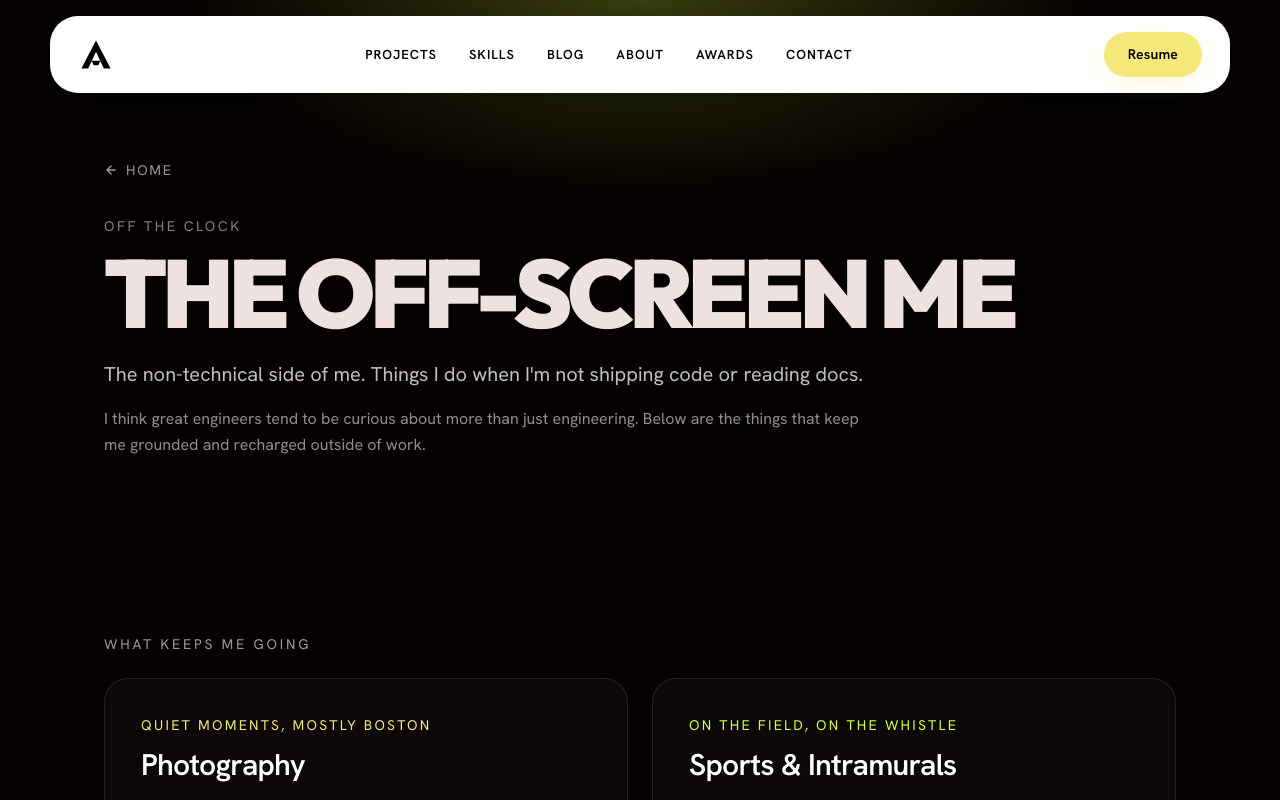
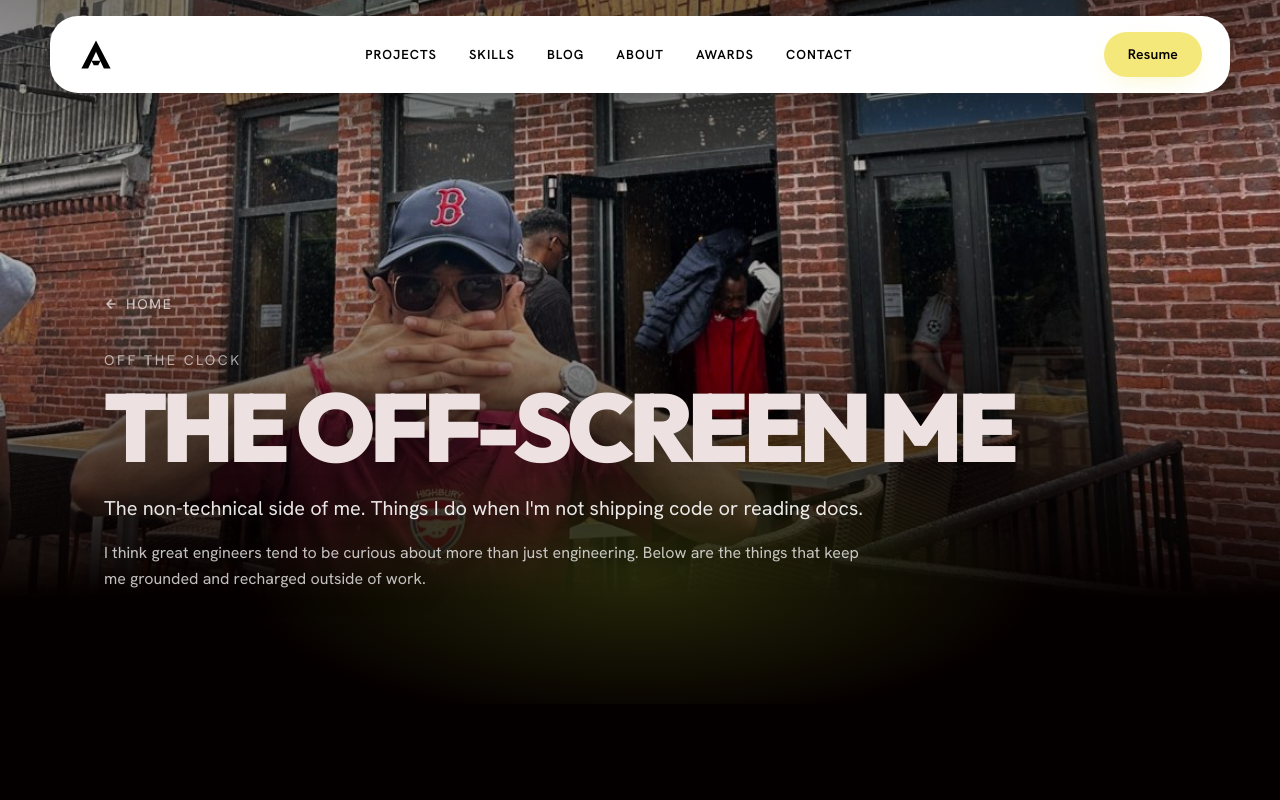
Before and after one commit to anuragpatwardhan/anuragpatwardhan.github.io, a Next.js app: page /personal in a window 1280 px wide. Shown: the top 800 px of the page. Built offline with nearby package versions, Linux system fonts and the light colour scheme.

Commit message:
feat: add hero photo background to personal page with gradient overlay

```diff
--- a/src/app/personal/page.tsx
+++ b/src/app/personal/page.tsx
@@ -1,3 +1,4 @@
+import Image from "next/image";
 import Link from "next/link";
 import Reveal from "@/components/motion/Reveal";
 import { personalIntro, interests, communitySnapshot } from "@/data/personal";
@@ -10,31 +11,51 @@ export const metadata = {
 export default function PersonalPage() {
   return (
     <main className="bg-[#050000] text-white">
-      <section className="relative pt-32 pb-16 md:pt-40 md:pb-20 overflow-hidden">
-        <div className="pointer-events-none absolute inset-0 opacity-25 [background:radial-gradient(60%_60%_at_50%_0%,#d8ff3a_0%,transparent_60%)]" />
-        <div className="relative max-w-6xl mx-auto px-6 md:px-10">
+      <section className="relative isolate pt-32 pb-20 md:pt-40 md:pb-28 overflow-hidden min-h-[88vh] flex items-end">
+        {/* Background photo */}
+        <Image
+          src="/images/hero.jpeg"
+          alt=""
+          fill
+          priority
+          sizes="100vw"
+          className="object-cover object-[center_72%] absolute inset-0 z-0"
+        />
+        {/* Light black overlay: lighter in the upper middle so the face stays the focal point, hits fully opaque #050000 well before the section ends so there is no visible seam */}
+        <div
+          aria-hidden
+          className="absolute inset-0 z-[1] bg-[linear-gradient(to_bottom,rgba(5,0,0,0.5)_0%,rgba(5,0,0,0.22)_28%,rgba(5,0,0,0.55)_60%,#050000_85%,#050000_100%)]"
+        />
+        {/* extra soft yellow-green glow accent so it stays on brand */}
+        <div className="pointer-events-none absolute inset-0 z-[2] opacity-15 [background:radial-gradient(45%_30%_at_50%_82%,#d8ff3a_0%,transparent_70%)]" />
+
+        <div className="relative z-10 max-w-6xl mx-auto px-6 md:px-10 w-full">
           <Reveal>
             <Link
               href="/"
-              className="inline-flex items-center gap-2 text-sm tracking-[0.12em] uppercase text-white/60 hover:text-white transition-colors"
+              className="inline-flex items-center gap-2 text-sm tracking-[0.12em] uppercase text-white/70 hover:text-white transition-colors"
             >
               <BackArrow />
               Home
             </Link>
           </Reveal>
           <Reveal delay={0.05}>
-            <p className="mt-8 text-xs md:text-sm tracking-[0.18em] uppercase text-white/50">{personalIntro.title}</p>
+            <p className="mt-8 text-xs md:text-sm tracking-[0.18em] uppercase text-white/65">{personalIntro.title}</p>
           </Reveal>
           <Reveal delay={0.1}>
-            <h1 className="display mt-4 text-[clamp(2.5rem,8vw,6rem)] text-[#ede1e1] leading-[0.95]">
+            <h1 className="display mt-4 text-[clamp(2.5rem,8vw,6rem)] text-[#ede1e1] leading-[0.95] drop-shadow-[0_4px_28px_rgba(0,0,0,0.55)]">
               The Off-Screen Me
             </h1>
           </Reveal>
           <Reveal delay={0.2}>
-            <p className="mt-6 max-w-3xl text-white/75 text-lg md:text-xl leading-relaxed">{personalIntro.tagline}</p>
+            <p className="mt-6 max-w-3xl text-white/90 text-lg md:text-xl leading-relaxed drop-shadow-[0_2px_14px_rgba(0,0,0,0.6)]">
+              {personalIntro.tagline}
+            </p>
           </Reveal>
           <Reveal delay={0.25}>
-            <p className="mt-4 max-w-3xl text-white/55 text-sm md:text-base leading-relaxed">{personalIntro.pitch}</p>
+            <p className="mt-4 max-w-3xl text-white/75 text-sm md:text-base leading-relaxed drop-shadow-[0_2px_14px_rgba(0,0,0,0.5)]">
+              {personalIntro.pitch}
+            </p>
           </Reveal>
         </div>
       </section>
```
Also changed, not shown: public/images/hero.jpeg (added).
